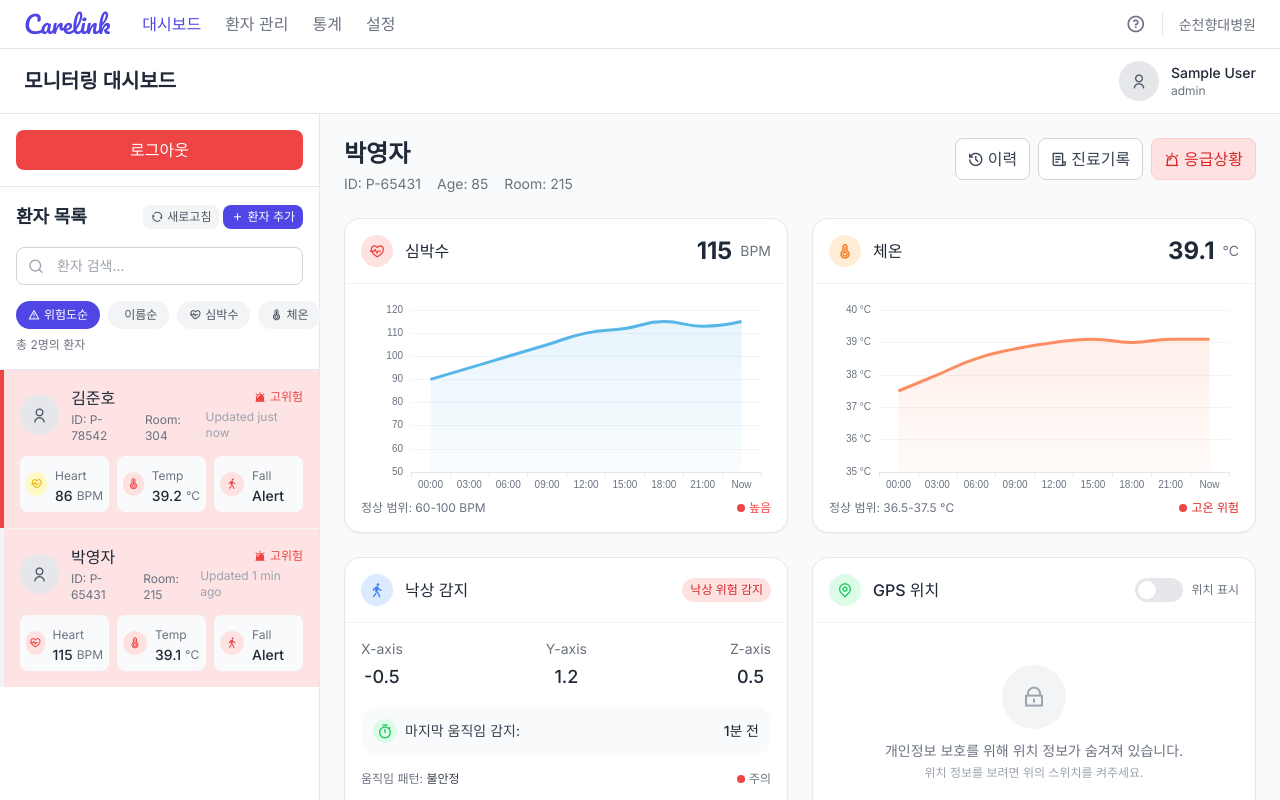
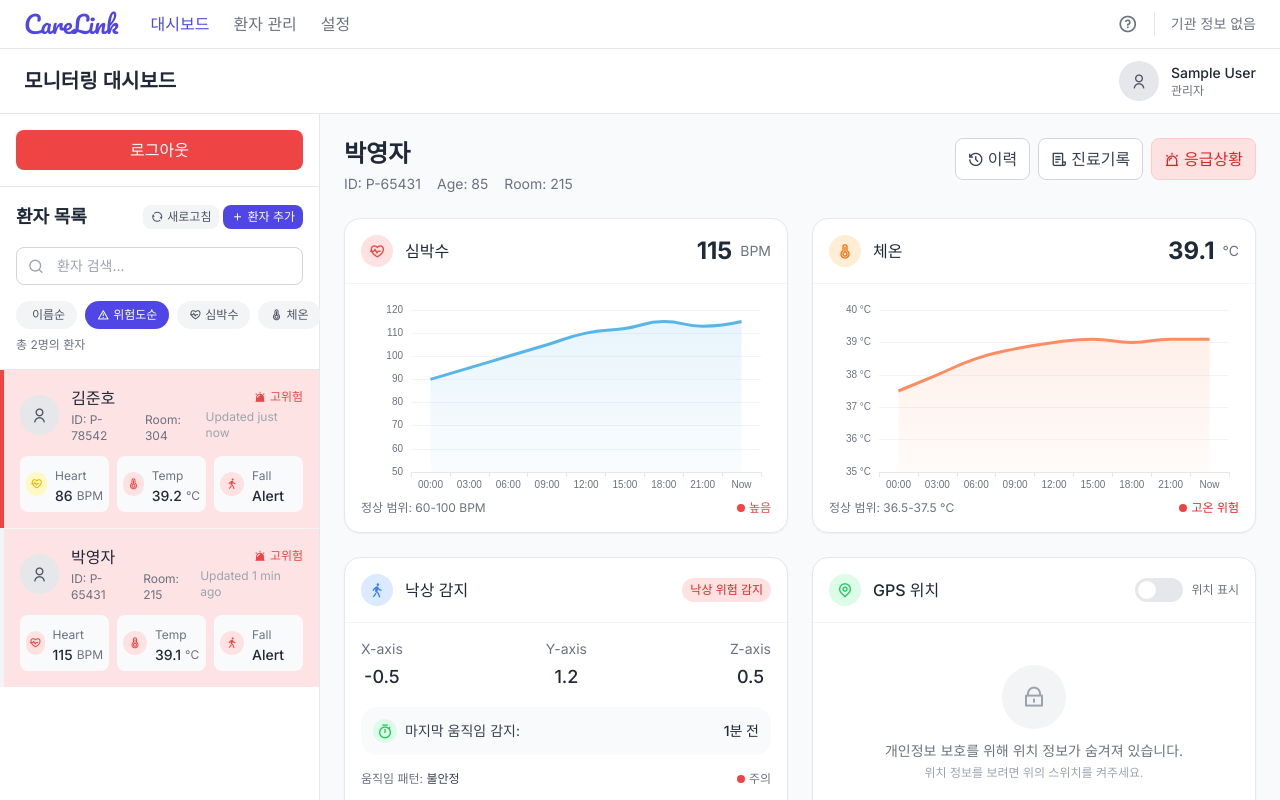
Before and after one commit to JxxHyk/CareLink-Frontend, a Next.js app: page / in a window 1280 px wide. Shown: the top 800 px of the page. Built offline with nearby package versions, Linux system fonts and the light colour scheme; sample sign-in values are in the browser's storage; some icons are missing.

Commit message:
feat: 헤더에 동적 사용자 및 기관 정보 표시

```diff
--- a/src/app/login/page.tsx
+++ b/src/app/login/page.tsx
@@ -4,12 +4,20 @@
 import { useState } from 'react';
 import { useRouter } from 'next/navigation';
 import Link from 'next/link';
+import { UserRoleType } from '../page';
 // import Image from 'next/image';
+
+// MainPageController로 전달할 사용자 정보 타입
+interface OrganizationInfo {
+  id: number; // 또는 string, 백엔드 응답에 맞춰서
+  name: string;
+}
 
 // MainPageController로 전달할 사용자 정보 타입
 interface UserDataForApp {
   name: string;
-  role: string;
+  role: UserRoleType;
+  organization?: OrganizationInfo | null;
 }
 
 // MainPageController의 handleLoginSuccess 타입과 맞춰야 함
@@ -79,8 +87,12 @@ export default function ActualLoginPage() { // 컴포넌트 이름 변경 (혼
 
       const appUserData: UserDataForApp = {
         name: userDataFromMe.full_name || userDataFromMe.username || "사용자",
-        role: userDataFromMe.role || "담당자",
+        role: userDataFromMe.user_type || "staff",
+        organization: userDataFromMe.organization
+                ? { id: userDataFromMe.organization.id, name: userDataFromMe.organization.name }
+                : null,
       };
+
 
       // 로그인 성공: localStorage에 정보 저장하고 메인 페이지로 이동
       if (typeof window !== "undefined") {
--- a/src/components/Layout.tsx
+++ b/src/components/Layout.tsx
@@ -1,31 +1,40 @@
 // src/components/Layout.tsx
-import React from 'react'; // ReactNode 타입을 위해 import
-import Navbar from './Navbar';
-import SubHeader from './SubHeader';
+import React from 'react';
+import Navbar from './Navbar';     // Navbar.js 또는 Navbar.tsx (currentUser prop을 받도록 수정 필요)
+import SubHeader from './SubHeader'; // SubHeader.js 또는 SubHeader.tsx (currentUser prop을 받도록 수정 필요)
 
-// User 타입을 여기서도 정의해주거나, page.tsx와 공유하는 types 파일에서 import 해야 해.
-// page.tsx에 정의된 User 타입과 동일해야 함!
+// --- 공통 타입 정의 (원래는 별도 types.ts 파일에 있는 것이 좋음) ---
+interface OrganizationInfo {
+  id: number; // 또는 string, 백엔드 응답에 맞춰서
+  name: string;
+}
+
+// User 인터페이스는 Navbar와 SubHeader에 필요한 모든 정보를 포함해야 함
+// page.tsx에서 currentUser 상태를 만들 때 이 구조로 데이터를 넣어줘야 함
 interface User {
-  name: string;
-  role: string;
-  // id?: string; // 필요하다면 page.tsx의 User 타입과 동일하게
+  name: string;         // 사용자 이름 (예: full_name 또는 username)
+  role: string;         // 사용자 역할 (예: user_type)
+  organization?: OrganizationInfo | null; // 사용자가 속한 기관 정보 (선택 사항)
+  // id?: string;
+  // is_superuser?: boolean; // 필요하다면 슈퍼유저 여부 등 추가
 }
+// --- 공통 타입 정의 끝 ---
 
 // Layout 컴포넌트가 받을 props들의 타입을 정의
 interface LayoutProps {
-  children: React.ReactNode; // 모든 React 컴포넌트는 children을 받을 수 있음
-  currentUser: User | null;  // currentUser prop을 받는다고 명시!
+  children: React.ReactNode; // 페이지의 실제 내용
+  currentUser: User | null;  // 현재 로그인한 사용자 정보 (User 타입 또는 null)
 }
 
-// 이제 Layout 컴포넌트는 LayoutProps 타입을 따르는 props를 받음
 const Layout = ({ children, currentUser }: LayoutProps) => {
   return (
     <div className="flex flex-col h-screen">
-      <Navbar />
-      {/* SubHeader에도 currentUser prop을 전달해야 하므로,
-          SubHeader.js도 SubHeader.tsx로 바꾸고 props 타입을 정의해주는 것이 좋아! */}
+      {/* Navbar와 SubHeader에 currentUser 정보를 그대로 전달 */}
+      <Navbar currentUser={currentUser} />
       <SubHeader currentUser={currentUser} />
-      <main className="flex flex-1">{children}</main>
+      <main className="flex flex-1 overflow-hidden"> {/* overflow-hidden은 로그인 페이지 잘림 문제 해결 후 다시 넣어도 됨 */}
+        {children}
+      </main>
     </div>
   );
 };
--- a/src/components/Navbar.js
+++ /dev/null
@@ -1,43 +0,0 @@
-// components/Navbar.js
-const Navbar = () => {
-  return (
-    <nav className="bg-white border-b border-gray-200">
-      <div className="px-6 py-2 flex items-center justify-between">
-        <div className="flex items-center space-x-8">
-          <div className="text-2xl font-pacifico text-primary">Carelink</div>
-          <div className="flex space-x-6">
-            {/* 라우팅 필요 */}
-            <a href="#" className="text-primary font-medium">
-              대시보드
-            </a>
-            <a href="#" className="text-gray-500 hover:text-gray-900">
-              환자 관리
-            </a>
-            <a href="#" className="text-gray-500 hover:text-gray-900">
-              통계
-            </a>
-            <a href="#" className="text-gray-500 hover:text-gray-900">
-              설정
-            </a>
-          </div>
-        </div>
-        <div className="flex items-center space-x-4">
-          <button className="text-gray-500 hover:text-gray-900">
-            <i className="ri-question-line text-xl"></i>
-          </button>
-          <div className="h-6 w-px bg-gray-200"></div>
-          <div className="flex items-center space-x-2">
-            <button>
-              {/* <a href="org_list"> */}
-              <span className="text-sm text-gray-500">순천향대병원</span> {/* 기관명 들어가야함 */}
-              {/* <i className="ri-arrow-down-s-line text-gray-400"></i> */}
-              {/* </a> */}
-            </button>
-          </div>
-        </div>
-      </div>
-    </nav>
-  );
-};
-
-export default Navbar;
--- /dev/null
+++ b/src/components/Navbar.tsx
@@ -0,0 +1,75 @@
+// src/components/Navbar.tsx
+import React from 'react'; // .tsx 파일이므로 React import
+import Link from 'next/link'; // Next.js의 Link 컴포넌트 사용 (선택 사항)
+
+// --- 공통 타입 정의 (Layout.tsx, SubHeader.tsx와 동일한 타입을 사용해야 함) ---
+// 이상적으로는 src/types/index.ts 같은 파일에 한번만 정의하고 각 파일에서 import
+interface OrganizationInfo {
+  id: number; // 또는 string, 백엔드 응답에 맞춰서
+  name: string;
+}
+
+interface User {
+  name: string;         // 사용자 이름 (예: full_name 또는 username)
+  role: string;         // 사용자 역할 (예: user_type)
+  organization?: OrganizationInfo | null; // 사용자가 속한 기관 정보
+  // id?: string;
+  // is_superuser?: boolean;
+}
+// --- 공통 타입 정의 끝 ---
+
+// Navbar 컴포넌트가 받을 props들의 타입을 정의
+interface NavbarProps {
+  currentUser: User | null; // 현재 로그인한 사용자 정보
+}
+
+const Navbar = ({ currentUser }: NavbarProps) => {
+  // currentUser 객체에서 기관 이름을 가져옴. 없으면 기본값 또는 다른 문구 사용.
+  const organizationName = currentUser?.organization?.name || "기관 정보 없음"; // 기본값 설정
+
+  return (
+    <nav className="bg-white border-b border-gray-200">
+      <div className="px-6 py-2 flex items-center justify-between">
+        <div className="flex items-center space-x-8">
+          {/* 로고 부분 - Link 컴포넌트를 사용해서 홈으로 가게 할 수도 있음 */}
+          <Link href="/" className="text-2xl font-pacifico text-primary">
+            CareLink
+          </Link>
+          <div className="flex space-x-6">
+            {/* 각 메뉴도 나중에는 Link 컴포넌트로 실제 경로 연결 필요 */}
+            <Link href="/" className="text-primary font-medium">
+              대시보드
+            </Link>
+            <Link href="/patients" className="text-gray-500 hover:text-gray-900"> {/* 예시 경로 */}
+              환자 관리
+            </Link>
+            {/* <Link href="/statistics" className="text-gray-500 hover:text-gray-900"> {/* 예시 경로
+              통계
+            </Link>
+             */}
+            <Link href="/settings" className="text-gray-500 hover:text-gray-900"> {/* 예시 경로 */}
+              설정
+            </Link>
+          </div>
+        </div>
+        <div className="flex items-center space-x-4">
+          <button className="text-gray-500 hover:text-gray-900">
+            <i className="ri-question-line text-xl"></i>
+          </button>
+          <div className="h-6 w-px bg-gray-200"></div>
+          <div className="flex items-center space-x-2">
+            {/* 기관 이름 부분 - 버튼으로 감쌀 필요가 없다면 span으로 바로 표시해도 됨 */}
+            {/* 만약 클릭 시 기관 목록을 보여주는 등의 기능이 있다면 button 유지 */}
+            <span className="text-sm text-gray-500">
+              {organizationName} {/* 👈 하드코딩된 이름 대신 변수 사용! */}
+            </span>
+            {/* 드롭다운 기능이 있다면 이 아이콘을 사용 */}
+            {/* <i className="ri-arrow-down-s-line text-gray-400"></i> */}
+          </div>
+        </div>
+      </div>
+    </nav>
+  );
+};
+
+export default Navbar;
--- a/src/components/PatientList.js
+++ b/src/components/PatientList.js
@@ -36,11 +36,11 @@ const PatientList = ({ patients, onSelectPatient, selectedPatientId, searchTerm,
           </div>
         </div>
         <div className="flex space-x-2 mb-2">
+          <button onClick={() => onSort('name')} className={sortButtonClass('name')}>
+            <i className="ri-sort-alphabet-line mr-1"></i>이름순
+          </button>
           <button onClick={() => onSort('risk')} className={sortButtonClass('risk')}>
             <i className="ri-alert-line mr-1"></i>위험도순
-          </button>
-          <button onClick={() => onSort('name')} className={sortButtonClass('name')}>
-            <i className="ri-sort-alphabet-line mr-1"></i>이름순
           </button>
           <button onClick={() => onSort('heart')} className={sortButtonClass('heart')}>
             <i className="ri-heart-pulse-line mr-1"></i>심박수
--- a/src/components/SubHeader.tsx
+++ b/src/components/SubHeader.tsx
@@ -1,11 +1,27 @@
 // src/components/SubHeader.tsx
+import { UserRoleType } from '@/app/page';
 import React from 'react';
+
+// User 및 OrganizationInfo 인터페이스 정의 또는 import
+// Layout.tsx와 동일한 User 타입을 사용해야 함!
+interface OrganizationInfo {
+  id: number;
+  name: string;
+}
 
 // User 타입을 여기서도 정의하거나 import
 interface User {
   name: string;
-  role: string;
+  role: UserRoleType;
+  organization?: OrganizationInfo | null;
 }
+
+// 역할 코드에 따른 한국어 이름 매핑 객체
+const roleDisplayNames: { [key in UserRoleType]?: string } = {
+  "super_admin": "시스템 관리자",
+  "admin": "관리자",
+  "staff": "직원"
+};
 
 interface SubHeaderProps {
   currentUser: User | null;
@@ -13,7 +29,8 @@ interface SubHeaderProps {
 
 const SubHeader = ({ currentUser }: SubHeaderProps) => {
   const displayName = currentUser ? currentUser.name : '사용자'; // 기본값 설정
-  const displayRole = currentUser ? currentUser.role : '정보 없음'; // 기본값 설정
+  const displayRole = currentUser?.role ? (roleDisplayNames[currentUser.role] || '담당자') : '정보 없음';
+
 
   return (
     <header className="bg-white border-b border-gray-200 py-3 px-6 flex justify-between items-center">
```
Also changed, not shown: src/app/page.tsx (+17 -1 lines).
